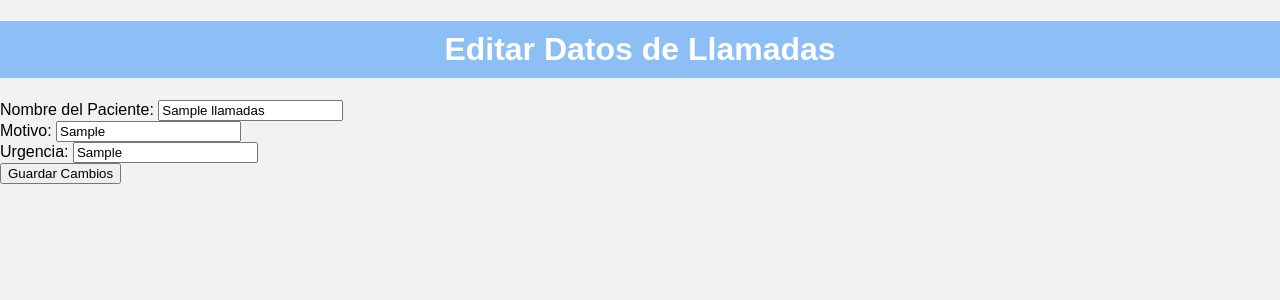
After one commit to EmilyBaigorria/olimpiadas-grupo-6, a PHP site: page /editar.php?id=1 in a window 1280 px wide. The commit adds this page. Shown: the top 300 px of the page. Run offline with PHP 8.4, Linux system fonts and the light colour scheme; tables that the repository leaves empty or names only in its code hold one stand-in row (values such as "Sample post").

Commit message:
Add files via upload

```diff
--- /dev/null
+++ b/editar.php
@@ -0,0 +1,83 @@
+<?php
+$conexion = mysqli_connect("localhost", "root", "", "hospital_llamadas") or exit ("no se puede conectar");
+
+// Verificar si se ha proporcionado un ID válido
+if (isset($_GET['id']) && is_numeric($_GET['id'])) {
+    $id = $_GET['id'];
+} else {
+    echo "ID de registro no válido.";
+    exit();
+}
+
+// Realizar una consulta para obtener los datos del registro con el ID proporcionado
+$sql = "SELECT * FROM llamadass WHERE id = $id";
+$result = $conexion->query($sql);
+
+if ($result->num_rows == 1) {
+    $row = $result->fetch_assoc();
+} else {
+    echo "El registro no existe.";
+    exit();
+}
+
+// Función para cargar dinámicamente las opciones del select
+function cargarOpciones($conexion) {
+    $sql = "SELECT id, nombre_paciente FROM llamadass";
+    $result = $conexion->query($sql);
+
+    while ($row = $result->fetch_assoc()) {
+        echo '<option value="' . $row['id'] . '">' . $row['nombre_paciente'] . '</option>';
+    }
+}
+
+if ($_SERVER["REQUEST_METHOD"] === "POST") {
+    // Obtener datos del formulario
+    $nombre_paciente = $_POST['nombre_paciente'];
+    $motivo = $_POST['motivo'];
+    $urgencia = $_POST['urgencia'];
+
+    // Actualizar los datos en la base de datos
+    $sql_update = "UPDATE llamadass SET nombre_paciente = '$nombre_paciente', motivo = '$motivo', urgencia = '$urgencia' WHERE id = $id";
+
+    if ($conexion->query($sql_update) === TRUE) {
+        header("location:visualizar_datos.php");
+        // Actualizar la variable $row con los datos actualizados
+        $row['nombre_paciente'] = $nombre_paciente;
+        $row['motivo'] = $motivo;
+        $row['urgencia'] = $urgencia;
+    } else {
+        echo "Error al guardar los cambios: " . $conexion->error;
+    }
+}
+?>
+
+<!DOCTYPE html>
+<html lang="es">
+<head>
+    <meta charset="UTF-8">
+    <meta name="viewport" content="width=device-width, initial-scale=1.0">
+    <title>Editar Datos de Llamadas</title>
+    <link rel="stylesheet" href="visualizar.css">
+</head>
+<body>
+    <h1>Editar Datos de Llamadas</h1>
+
+    <form action="" method="POST">
+        <label for="nombre_paciente">Nombre del Paciente:</label>
+        <input type="text" name="nombre_paciente" value="<?php echo $row['nombre_paciente']; ?>"><br>
+
+        <label for="motivo">Motivo:</label>
+        <input type="text" name="motivo" value="<?php echo $row['motivo']; ?>"><br>
+
+        <label for="urgencia">Urgencia:</label>
+        <input type="text" name="urgencia" value="<?php echo $row['urgencia']; ?>"><br>
+
+        <input type="submit" value="Guardar Cambios">
+    </form>
+</body>
+</html>
+
+<?php
+// Cerrar la conexión
+$conexion->close();
+?>
```
Also changed, not shown: conexion.php (+3 -14 lines), registrollamadas.php (+2 -7 lines), visualizar_datos.php (+4 -4 lines).
